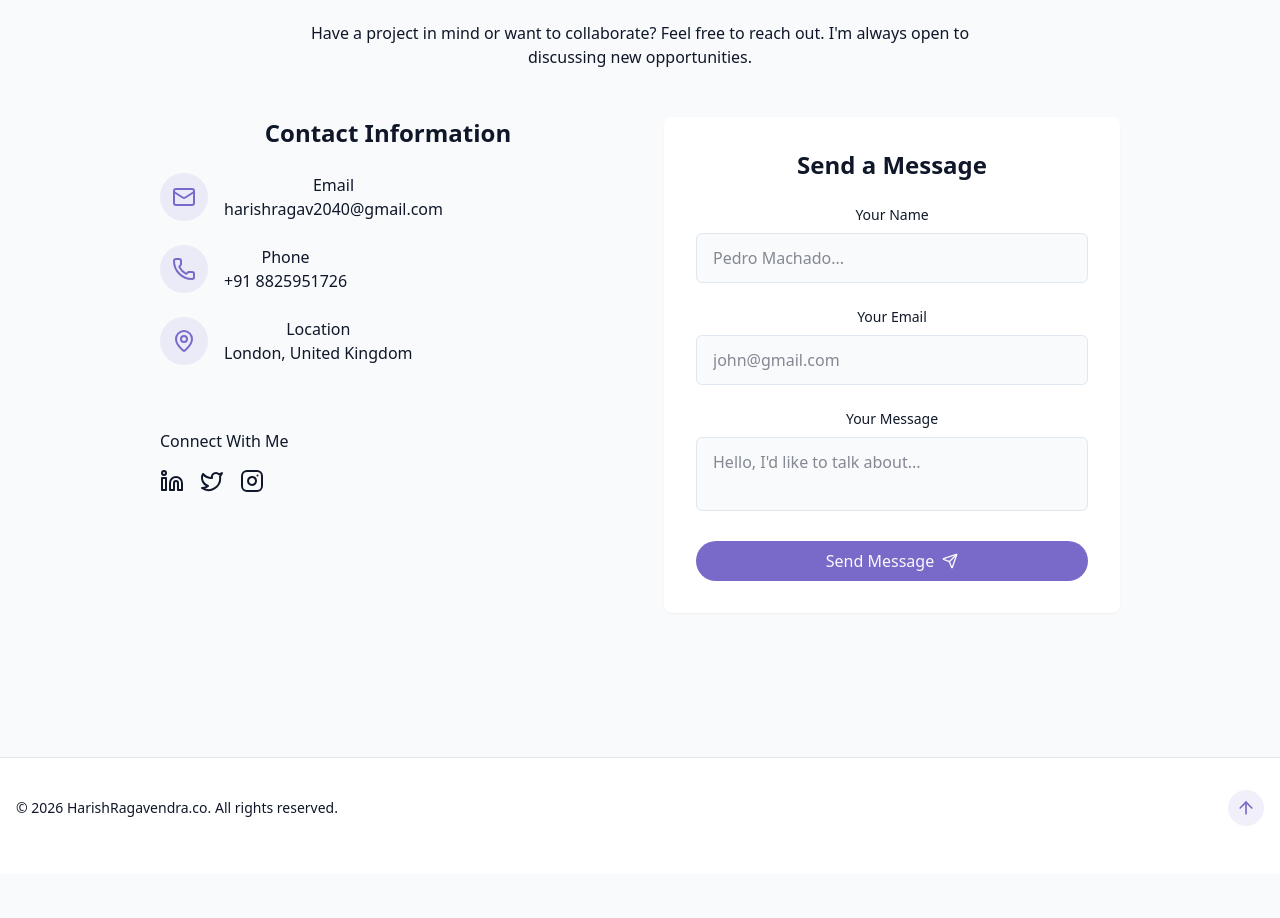
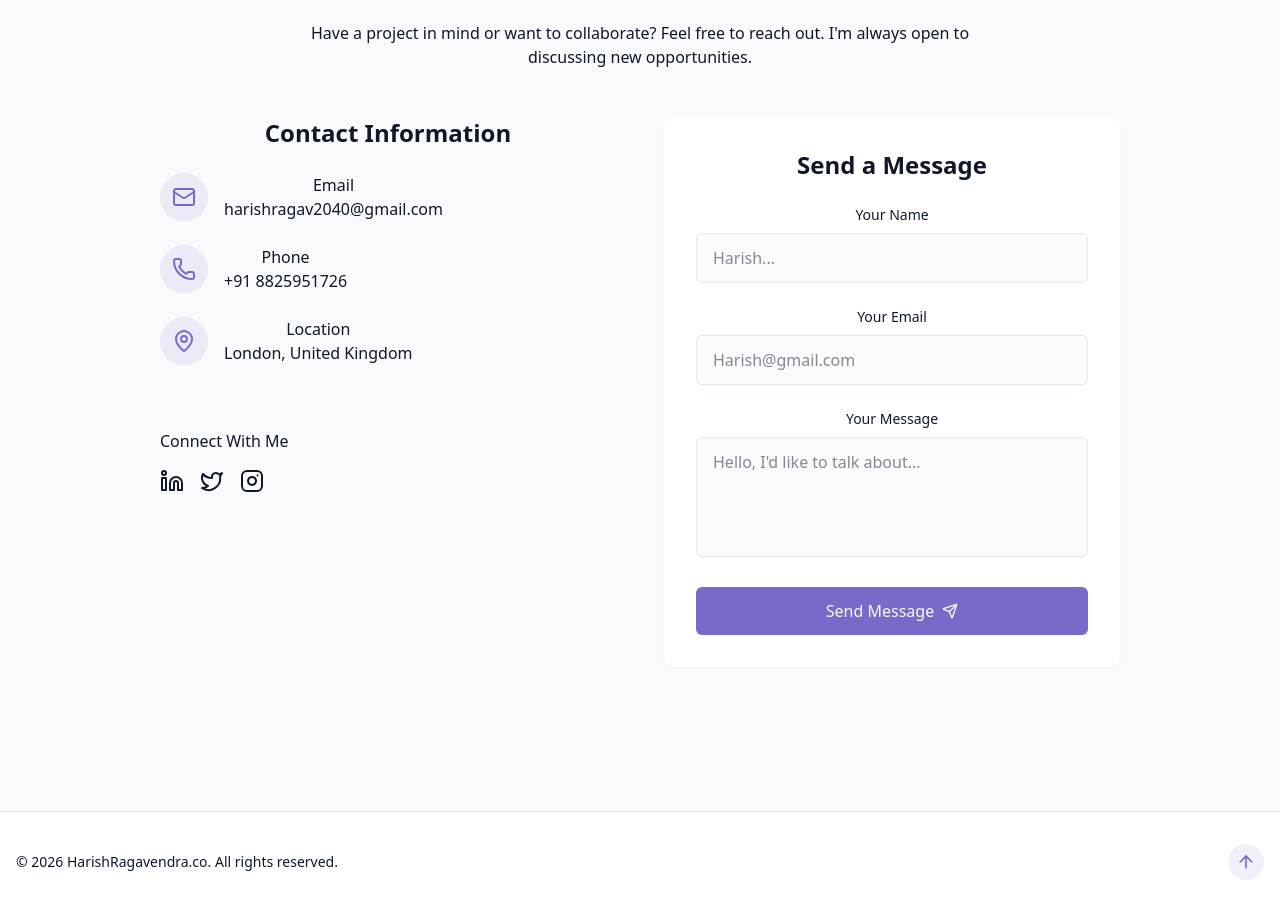
Before and after one commit to harish24-coder/My-Portfolio, a React (Vite) app: page / in a window 1280 px wide. Shown: the part 3607-4525 px from the top of the page. Before the commit the page ends 4481 px from the top, so only its background shows below. Built offline with nearby package versions, Linux system fonts and the light colour scheme.

Commit message:
first commit

```diff
--- a/package.json
+++ b/package.json
@@ -10,10 +10,12 @@
     "preview": "vite preview"
   },
   "dependencies": {
+    "@emailjs/browser": "^4.4.1",
     "@radix-ui/react-toast": "^1.2.15",
     "@tailwindcss/vite": "^4.1.18",
     "class-variance-authority": "^0.7.1",
     "clsx": "^2.1.1",
+    "emailjs-com": "^3.2.0",
     "lucide-react": "^0.562.0",
     "react": "^19.2.0",
     "react-dom": "^19.2.0",
--- a/src/components/ContactSection.jsx
+++ b/src/components/ContactSection.jsx
@@ -8,6 +8,7 @@ import {
   Twitch,
   Twitter,
 } from "lucide-react";
+import emailjs from "@emailjs/browser";
 import { cn } from "@/lib/utils";
 import { useToast } from "@/hooks/use-toast";
 import { useState } from "react";
@@ -15,20 +16,42 @@ import { useState } from "react";
 export const ContactSection = () => {
   const { toast } = useToast();
   const [isSubmitting, setIsSubmitting] = useState(false);
+  const [formData, setFormData] = useState({
+    name: "",
+    email: "",
+    message: "",
+  });
+
+  const SERVICE_ID = "service_1n9t06a";
+  const TEMPLATE_ID = "template_hqexo1e";
+  const PUBLIC_KEY = "4p34RcQUEfL-2aYJc";
 
   const handleSubmit = (e) => {
     e.preventDefault();
-
     setIsSubmitting(true);
 
-    setTimeout(() => {
+    emailjs
+      .sendForm(SERVICE_ID, TEMPLATE_ID, e.target, PUBLIC_KEY)
+      .then((result) => {
         toast({
-        title: "Message sent!",
-        description: "Thank you for your message. I'll get back to you soon.",
+          title: "Message Sent!",
+          description: "Thank you! I'll get back to you soon.",
         });
+        setFormData({ name: "", email: "", message: "" });
+      })
+      .catch((error) => {
+        toast({
+          variant: "destructive",
+          title: "Oops!",
+          description: "Something went wrong. Please try again.",
+        });
+        console.error("EmailJS Error:", error);
+      })
+      .finally(() => {
         setIsSubmitting(false);
-    }, 1500);
+      });
   };
+
   return (
     <section id="contact" className="py-24 px-4 relative bg-secondary/30">
       <div className="container mx-auto max-w-5xl">
@@ -43,15 +66,12 @@ export const ContactSection = () => {
 
         <div className="grid grid-cols-1 md:grid-cols-2 gap-12">
           <div className="space-y-8">
-            <h3 className="text-2xl font-semibold mb-6">
-              {" "}
-              Contact Information
-            </h3>
+            <h3 className="text-2xl font-semibold mb-6">Contact Information</h3>
 
-            <div className="space-y-6 justify-center">
+            <div className="space-y-6">
               <div className="flex items-start space-x-4">
                 <div className="p-3 rounded-full bg-primary/10">
-                  <Mail className="h-6 w-6 text-primary" />{" "}
+                  <Mail className="h-6 w-6 text-primary" />
                 </div>
                 <div>
                   <h4 className="font-medium"> Email</h4>
@@ -63,9 +83,10 @@ export const ContactSection = () => {
                   </a>
                 </div>
               </div>
+
               <div className="flex items-start space-x-4">
                 <div className="p-3 rounded-full bg-primary/10">
-                  <Phone className="h-6 w-6 text-primary" />{" "}
+                  <Phone className="h-6 w-6 text-primary" />
                 </div>
                 <div>
                   <h4 className="font-medium"> Phone</h4>
@@ -77,53 +98,61 @@ export const ContactSection = () => {
                   </a>
                 </div>
               </div>
+
               <div className="flex items-start space-x-4">
                 <div className="p-3 rounded-full bg-primary/10">
-                  <MapPin className="h-6 w-6 text-primary" />{" "}
+                  <MapPin className="h-6 w-6 text-primary" />
                 </div>
                 <div>
                   <h4 className="font-medium"> Location</h4>
-                  <a className="text-muted-foreground hover:text-primary transition-colors">
+                  <span className="text-muted-foreground">
                     London, United Kingdom
-                  </a>
+                  </span>
                 </div>
               </div>
             </div>
 
             <div className="pt-8">
-                <h4 className="font-medium mb-4 text-center md:text-left"> Connect With Me</h4>
+              <h4 className="font-medium mb-4 text-center md:text-left">
+                Connect With Me
+              </h4>
               <div className="flex space-x-4 justify-center md:justify-start">
-                  {/* LinkedIn */}
-                  <a href="http://linkedin.com/in/harish-ragavendra-0b7276239" target="_blank" rel="noreferrer" className="hover:text-primary transition-colors">
+                <a
+                  href="http://linkedin.com/in/harish-ragavendra-0b7276239"
+                  target="_blank"
+                  rel="noreferrer"
+                  className="hover:text-primary transition-colors"
+                >
                   <Linkedin />
                 </a>
-
-                  {/* Twitter/X */}
-                  <a href="https://x.com/raga2576?s=21" target="_blank" rel="noreferrer" className="hover:text-primary transition-colors">
+                <a
+                  href="https://x.com/raga2576?s=21"
+                  target="_blank"
+                  rel="noreferrer"
+                  className="hover:text-primary transition-colors"
+                >
                   <Twitter />
                 </a>
-
-                  {/* Instagram */}
-                  <a href="https://www.instagram.com/harxshh?igsh=MzRhazE4aHo1ZTJ5&utm_source=qr" target="_blank" rel="noreferrer" className="hover:text-primary transition-colors">
+                <a
+                  href="https://www.instagram.com/harxshh?igsh=MzRhazE4aHo1ZTJ5&utm_source=qr"
+                  target="_blank"
+                  rel="noreferrer"
+                  className="hover:text-primary transition-colors"
+                >
                   <Instagram />
                 </a>
               </div>
             </div>
           </div>
 
-          <div
-            className="bg-card p-8 rounded-lg shadow-xs"
-            onSubmit={handleSubmit}
-          >
+          <div className="bg-card p-8 rounded-lg shadow-xs">
             <h3 className="text-2xl font-semibold mb-6"> Send a Message</h3>
-
-            <form className="space-y-6">
+            <form className="space-y-6" onSubmit={handleSubmit}>
               <div>
                 <label
                   htmlFor="name"
                   className="block text-sm font-medium mb-2"
                 >
-                  {" "}
                   Your Name
                 </label>
                 <input
@@ -131,8 +160,12 @@ export const ContactSection = () => {
                   id="name"
                   name="name"
                   required
-                  className="w-full px-4 py-3 rounded-md border border-input bg-background focus:outline-hidden foucs:ring-2 focus:ring-primary"
-                  placeholder="Pedro Machado..."
+                  value={formData.name}
+                  onChange={(e) =>
+                    setFormData({ ...formData, name: e.target.value })
+                  }
+                  className="w-full px-4 py-3 rounded-md border border-input bg-background focus:outline-none focus:ring-2 focus:ring-primary"
+                  placeholder="Harish..."
                 />
               </div>
 
@@ -141,7 +174,6 @@ export const ContactSection = () => {
                   htmlFor="email"
                   className="block text-sm font-medium mb-2"
                 >
-                  {" "}
                   Your Email
                 </label>
                 <input
@@ -149,8 +181,12 @@ export const ContactSection = () => {
                   id="email"
                   name="email"
                   required
-                  className="w-full px-4 py-3 rounded-md border border-input bg-background focus:outline-hidden foucs:ring-2 focus:ring-primary"
-                  placeholder="john@gmail.com"
+                  value={formData.email}
+                  onChange={(e) =>
+                    setFormData({ ...formData, email: e.target.value })
+                  }
+                  className="w-full px-4 py-3 rounded-md border border-input bg-background focus:outline-none focus:ring-2 focus:ring-primary"
+                  placeholder="Harish@gmail.com"
                 />
               </div>
 
@@ -159,14 +195,17 @@ export const ContactSection = () => {
                   htmlFor="message"
                   className="block text-sm font-medium mb-2"
                 >
-                  {" "}
                   Your Message
                 </label>
                 <textarea
                   id="message"
                   name="message"
                   required
-                  className="w-full px-4 py-3 rounded-md border border-input bg-background focus:outline-hidden foucs:ring-2 focus:ring-primary resize-none"
+                  value={formData.message}
+                  onChange={(e) =>
+                    setFormData({ ...formData, message: e.target.value })
+                  }
+                  className="w-full px-4 py-3 rounded-md border border-input bg-background focus:outline-none focus:ring-2 focus:ring-primary resize-none min-h-[120px]"
                   placeholder="Hello, I'd like to talk about..."
                 />
               </div>
@@ -175,7 +214,7 @@ export const ContactSection = () => {
                 type="submit"
                 disabled={isSubmitting}
                 className={cn(
-                  "cosmic-button w-full flex items-center justify-center gap-2"
+                  "cosmic-button w-full flex items-center justify-center gap-2 py-3 px-6 rounded-md font-medium transition-all"
                 )}
               >
                 {isSubmitting ? "Sending..." : "Send Message"}
```
Also changed, not shown: 1 other file (tests, documents, lock files or other folders). Lines whose indentation alone changed are shown as unchanged.
